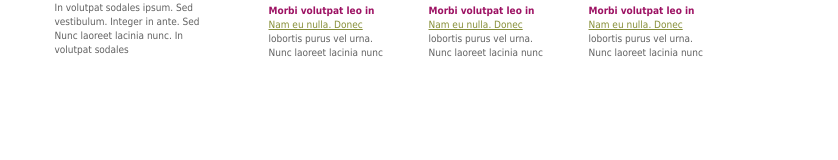
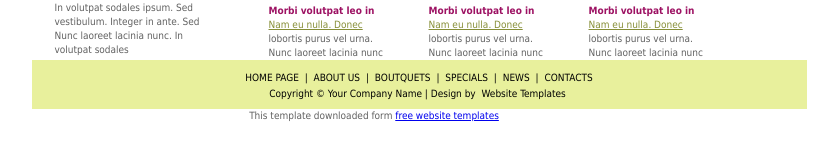
Before and after one commit to VuVanVuong-Blue/ktgk_3, a website: page index.html in a window 1280 px wide. Shown: the part 612-772 px from the top of the page, without its empty margins (266-1104 px from the left). Drawn offline with Linux system fonts and the light colour scheme.

Commit message:
update footer

```diff
--- a/index.html
+++ b/index.html
@@ -7,8 +7,9 @@
   <meta http-equiv="Content-Type" content="text/html; charset=utf-8" />
   <link href="css/styles.css" rel="stylesheet" type="text/css" />
 </head>
+
 <body>
-<div id="container">
+  <div id="container">
     <div id="topLine"></div>
     <div id="logoPan"> <img src="images/logo.gif" width="192" height="92" alt="" id="logo" /> <img
         src="images/slogan.gif" width="297" height="46" alt="" id="slogan" /> </div>
@@ -62,6 +63,14 @@
           <div class="clear"></div>
         </div>
       </div>
+      <div id="footer">
+        <p><a href="#">HOME PAGE</a> | <a href="#">ABOUT US</a> | <a href="#">BOUTQUETS</a> | <a href="#">SPECIALS</a> |
+          <a href="#">NEWS</a> | <a href="#">CONTACTS</a><br />
+          Copyright &copy; Your Company Name | Design by <a href="http://freshtemplates.com/">Website Templates</a></p>
+      </div>
+      <div align=center>This template downloaded form <a
+          href='http://all-free-download.com/free-website-templates/'>free
+          website templates</a></div>
 </body>
 
 </html>
```
